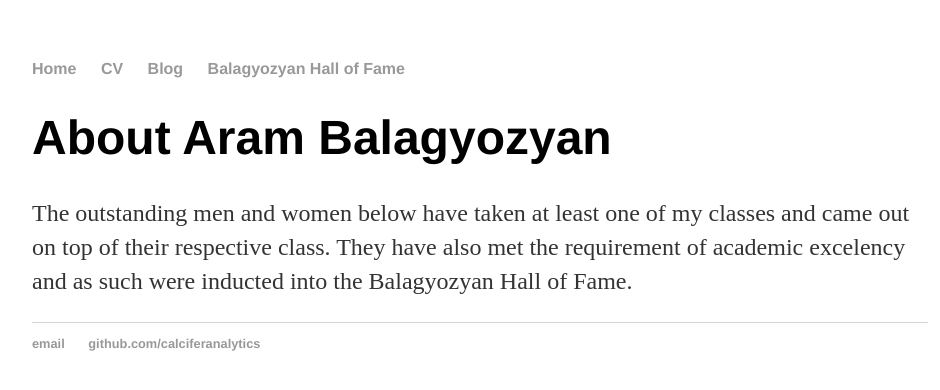
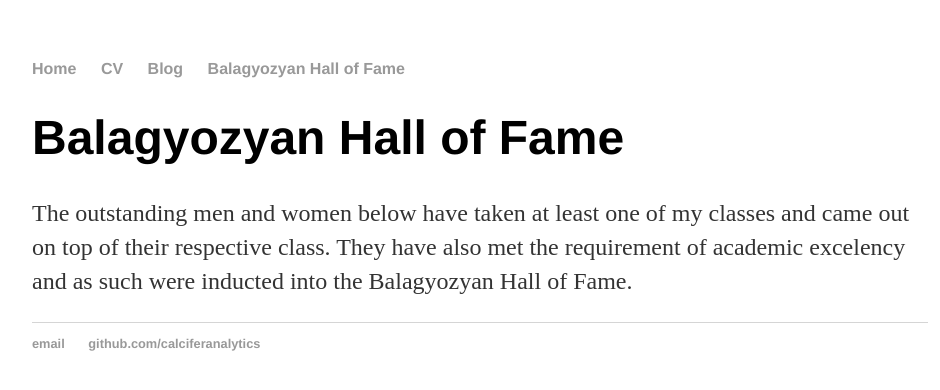
Before and after one commit to calciferanalytics/calciferanalytics.github.io, a Jekyll site: the page built from halloffame.html, in a window 1280 px wide. Shown: the top 390 px of the page, without its empty margins (160-1100 px from the left). Built offline with Jekyll 4.4.1, drawn with Linux system fonts in a browser that asks for light colours.

Commit message:
changed the title

```diff
--- a/halloffame.html
+++ b/halloffame.html
@@ -3,6 +3,6 @@ layout: default
 title: Balagyozyan Hall of Fame
 ---
 <div class="blurb">
-	<h1>About Aram Balagyozyan</h1>
+	<h1>Balagyozyan Hall of Fame</h1>
 	<p>The outstanding men and women below have taken at least one of my classes and came out on top of their respective class. They have also met the requirement of academic excelency and as such were inducted into the Balagyozyan Hall of Fame.</p>
 </div><!-- /.blurb -->
```
